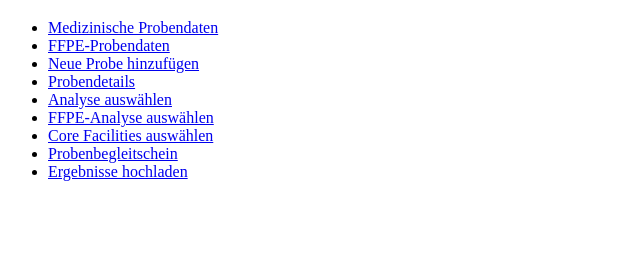
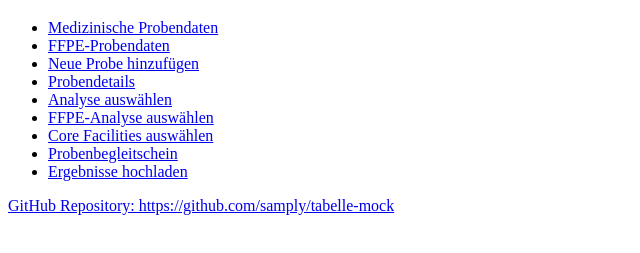
Before and after one commit to samply/tabelle-mock, a plain HTML site: page index.html in a window 1280 px wide. Shown: the part 61-314 px from the top of the page, without its empty margins (0-640 px from the left). Drawn offline with Linux system fonts and the light colour scheme.

Commit message:
Add repository link to index.html

```diff
--- a/index.html
+++ b/index.html
@@ -19,5 +19,9 @@
         <li><a href="probenbegleitschein.html">Probenbegleitschein</a></li>
         <li><a href="result-upload.html">Ergebnisse hochladen</a></li>
     </ul>
+
+    <p>
+        <a href="https://github.com/samply/tabelle-mock">GitHub Repository: https://github.com/samply/tabelle-mock</a>
+    </p>
 </body>
 </html>
```
